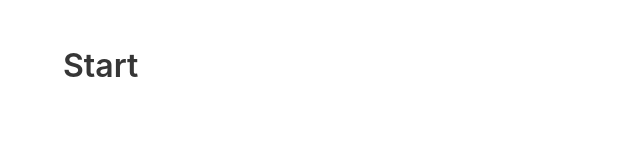
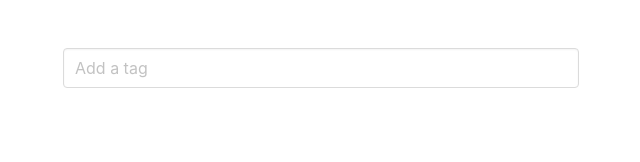
Before and after one commit to thefloatingtree/derpitimer, a React (Create React App) app: page / in a window 1280 px wide. Shown: the top 162 px of the page, without its empty margins (49-689 px from the left). Built offline with nearby package versions, Linux system fonts and the light colour scheme.

Commit message:
Started building TagInput

```diff
--- a/public/index.html
+++ b/public/index.html
@@ -24,7 +24,7 @@
       work correctly both with client-side routing and a non-root public URL.
       Learn how to configure a non-root public URL by running `npm run build`.
     -->
-    <title>React App</title>
+    <title>Derpitimer</title>
   </head>
   <body>
     <noscript>You need to enable JavaScript to run this app.</noscript>
--- a/src/app/App.js
+++ b/src/app/App.js
@@ -1,4 +1,4 @@
-import React, { useEffect } from 'react';
+import React from 'react';
 import {
   BrowserRouter as Router,
   Switch,
--- /dev/null
+++ b/src/common/TagInput/TagInput.js
@@ -0,0 +1,19 @@
+import React from 'react'
+import './TagInput.scss'
+
+export default function TagInput() {
+    return (
+        <div className="dropdown">
+            <div className="field">
+                <div className="control">
+                    <input className="input" type="text" placeholder="Add a tag" />
+                </div>
+            </div>
+            <div className="dropdown-menu" role="menu">
+                <div className="dropdown-content">
+
+                </div>
+            </div>
+        </div>
+    )
+}
--- /dev/null
+++ b/src/common/TagInput/TagInput.scss
@@ -0,0 +1,3 @@
+.dropdown {
+    display: inherit;
+}
--- a/src/pages/start/Start.js
+++ b/src/pages/start/Start.js
@@ -1,11 +1,20 @@
 import React from 'react'
 import { connect } from 'react-redux'
+
+import TagInput from '../../common/TagInput/TagInput'
 
 export const Start = () => {
     return (
         <div className="container">
             <div className="section">
-                <div className="title">Start</div>
+                <div className="columns">
+                    <div className="column">
+                        <TagInput></TagInput>
+                    </div>
+                    <div className="column">
+
+                    </div>
+                </div>
             </div>
         </div>
     )
```
Also changed, not shown: public/manifest.json.
